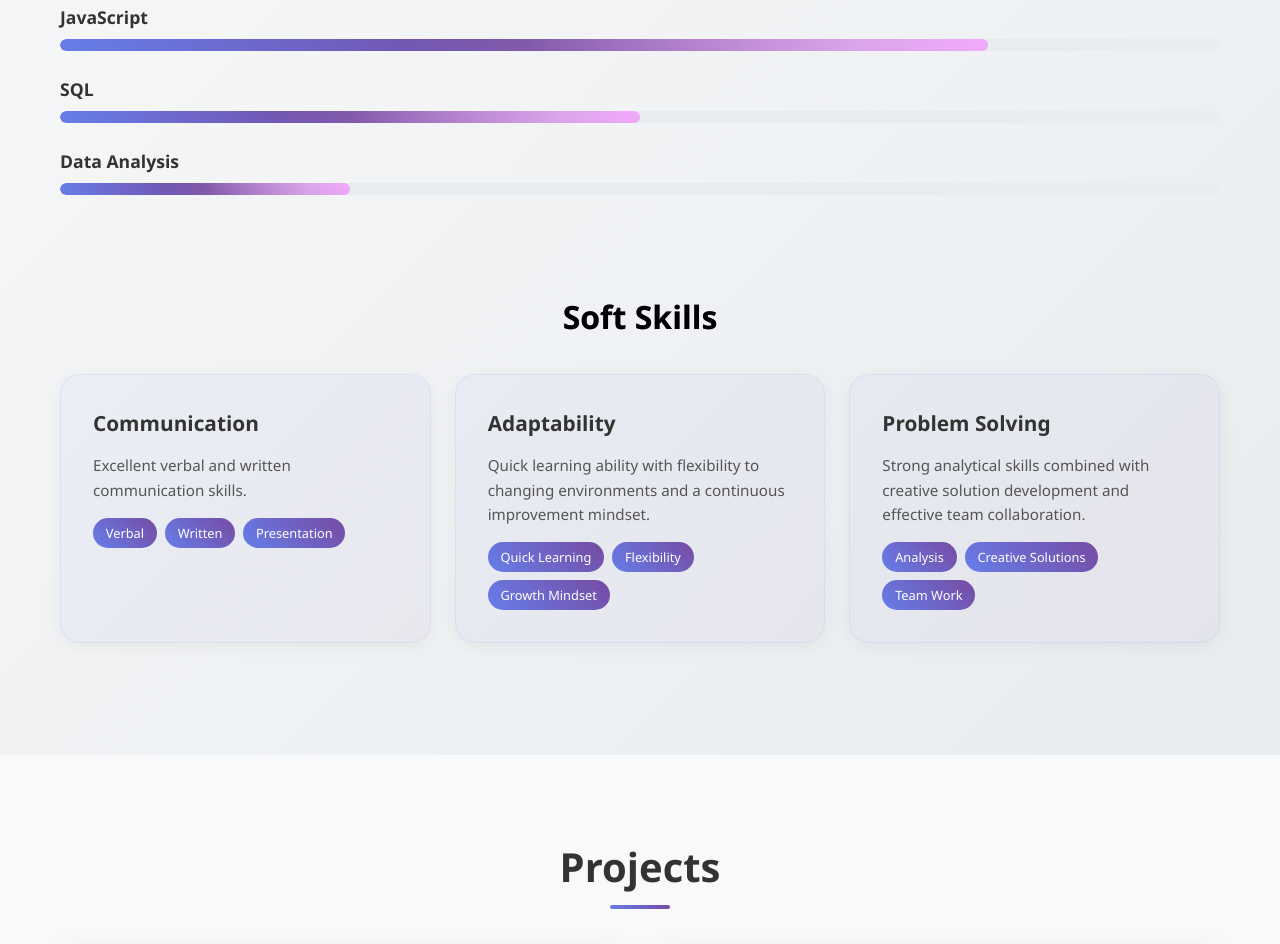
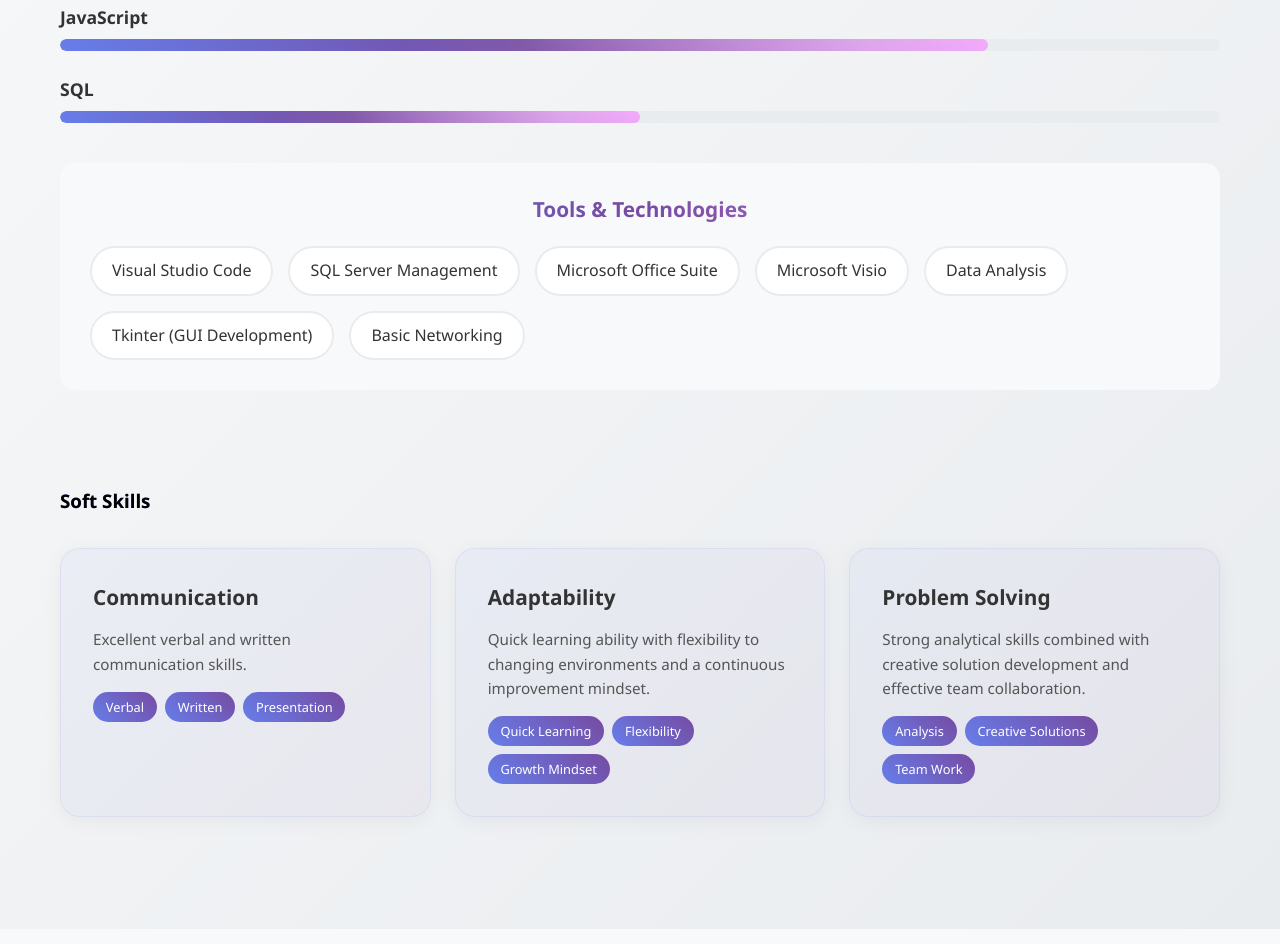
Before and after one commit to Jenna-LHW/personal-website, a plain HTML site: page index.html in a window 1280 px wide. Shown: the part 2947-3891 px from the top of the page. Drawn offline with Linux system fonts and the light colour scheme.

Commit message:
Added additional skills

```diff
--- a/index.html
+++ b/index.html
@@ -691,6 +691,42 @@
       margin: 0 auto;
     }
 
+     /* Additional Skills */
+        .additional-skills {
+            background: #f8f9fa;
+            padding: 30px;
+            border-radius: 15px;
+            margin-top: 40px;
+        }
+
+        .additional-skills h3 {
+            color: #667eea;
+            margin-bottom: 20px;
+            font-size: 1.3rem;
+        }
+
+        .skills-list {
+            display: flex;
+            flex-wrap: wrap;
+            gap: 15px;
+        }
+
+        .additional-skill {
+            background: white;
+            padding: 10px 20px;
+            border-radius: 25px;
+            border: 2px solid #e9ecef;
+            transition: all 0.3s ease;
+            font-weight: 500;
+        }
+
+        .additional-skill:hover {
+            border-color: #667eea;
+            background: #667eea;
+            color: white;
+            transform: translateY(-2px);
+        }
+
     /* UPDATED: Responsive design - removed side-by-side grid references */
     @media (max-width: 768px) {
       /* REMOVED: skills-grid styles since we're now using vertical layout */
@@ -1420,12 +1456,21 @@
             </div>
           </div>
 
-          <div class="skill-item">
-            <strong>Data Analysis</strong>
-            <div class="skill-bar">
-              <div class="skill-progress" style="width:25%;"></div>
-            </div>
-          </div>
+
+                      <!-- Additional Technical Skills -->
+            <div class="additional-skills">
+                <h3>Tools & Technologies</h3>
+                <div class="skills-list">
+                    <span class="additional-skill">Visual Studio Code</span>
+                    <span class="additional-skill">SQL Server Management</span>
+                    <span class="additional-skill">Microsoft Office Suite</span>
+                    <span class="additional-skill">Microsoft Visio</span>
+                    <span class="additional-skill">Data Analysis</span>
+                    <span class="additional-skill">Tkinter (GUI Development)</span>
+                    <span class="additional-skill">Basic Networking</span>
+                </div>
+            </div>
+        </div>
 
                 <!-- ENHANCED: Soft Skills Section with new card-based design -->
       <div class="soft-skills-container">
```
